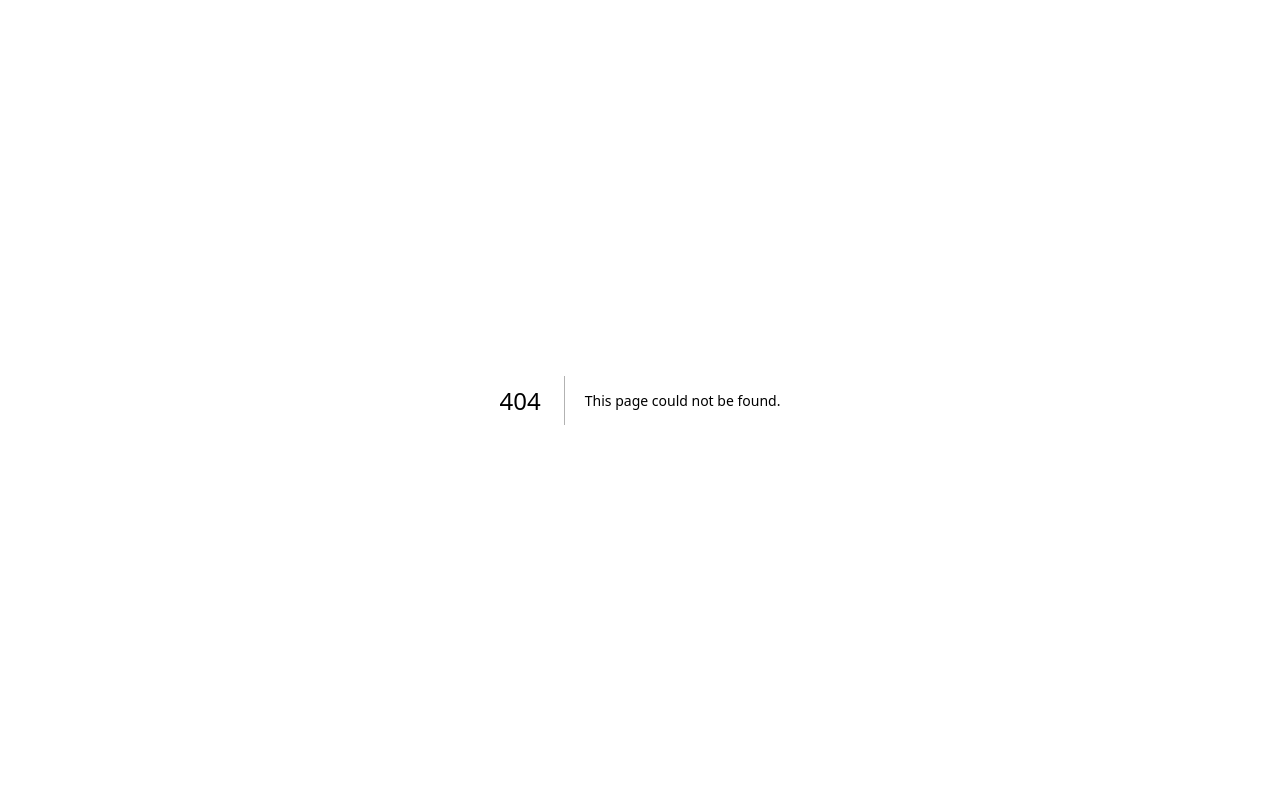
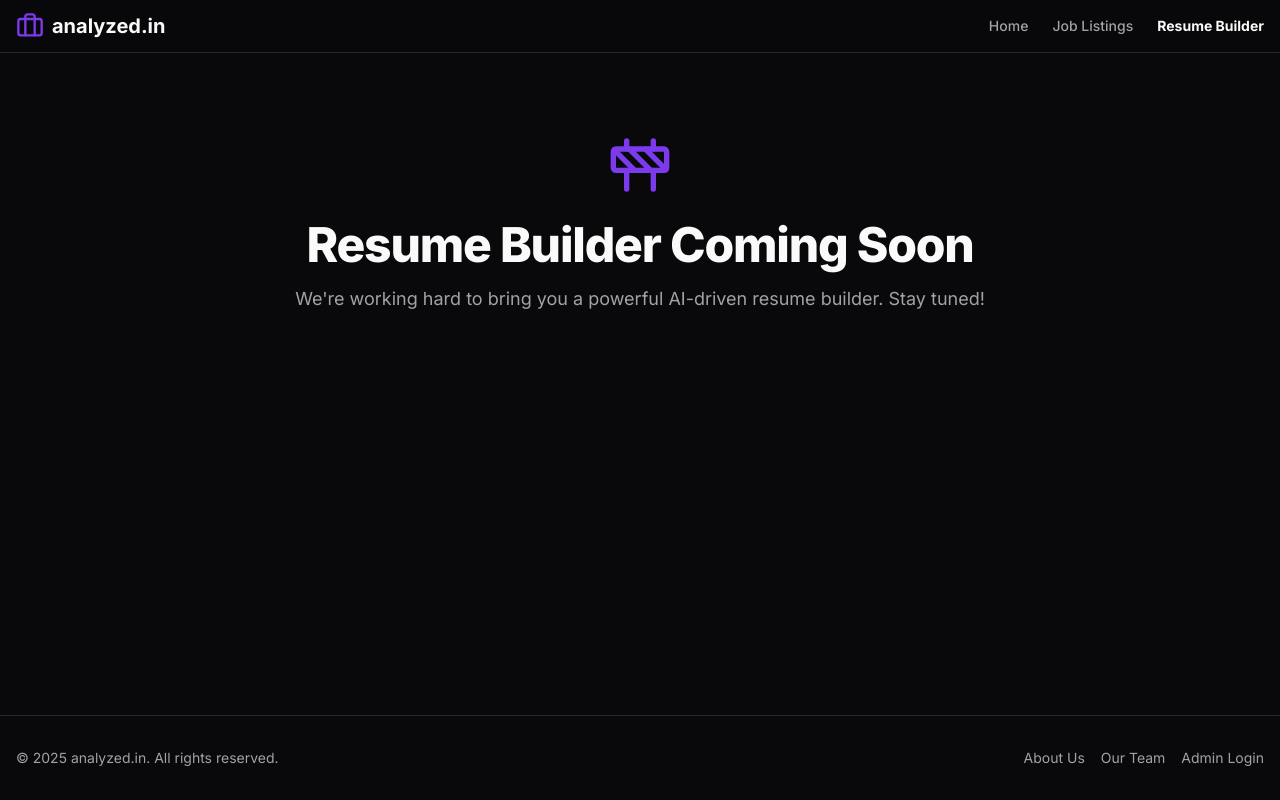
Before and after one commit to isahilmittal/jobs, a Next.js app: page /resume-builder in a window 1280 px wide. Before the commit this address had no page. Built offline with nearby package versions, Linux system fonts and the light colour scheme.

Commit message:
in header add links like home, resume builder and maybe some other ption

```diff
--- a/src/app/about/page.tsx
+++ b/src/app/about/page.tsx
@@ -15,8 +15,8 @@ export default function AboutPage() {
           </Link>
           <nav className="hidden md:flex items-center gap-6 text-sm font-medium">
             <Link href="/" className="text-muted-foreground transition-colors hover:text-foreground">Home</Link>
-            <Link href="/about" className="font-bold text-foreground">About Us</Link>
-            <Link href="/team" className="text-muted-foreground transition-colors hover:text-foreground">Our Team</Link>
+            <Link href="/" className="text-muted-foreground transition-colors hover:text-foreground">Job Listings</Link>
+            <Link href="/resume-builder" className="text-muted-foreground transition-colors hover:text-foreground">Resume Builder</Link>
           </nav>
         </div>
       </header>
--- a/src/app/page.tsx
+++ b/src/app/page.tsx
@@ -91,6 +91,11 @@ export default function Home() {
               <Briefcase className="h-7 w-7 text-primary" />
               <h1 className="text-xl font-bold text-foreground">analyzed.in</h1>
             </Link>
+            <nav className="hidden md:flex items-center gap-6 text-sm font-medium">
+                <Link href="/" className="font-bold text-foreground">Home</Link>
+                <Link href="/" className="text-muted-foreground transition-colors hover:text-foreground">Job Listings</Link>
+                <Link href="/resume-builder" className="text-muted-foreground transition-colors hover:text-foreground">Resume Builder</Link>
+            </nav>
             {isLoggedIn && (
                 <Button asChild variant="default" size="sm">
                     <Link href="/admin">Admin Dashboard</Link>
--- /dev/null
+++ b/src/app/resume-builder/page.tsx
@@ -0,0 +1,44 @@
+
+import Link from 'next/link';
+import { Briefcase, Construction } from 'lucide-react';
+
+export default function ResumeBuilderPage() {
+  return (
+    <div className="flex flex-col min-h-screen bg-background text-foreground">
+      <header className="bg-card/80 border-b sticky top-0 z-20 backdrop-blur-sm">
+        <div className="container mx-auto px-4 py-3 flex justify-between items-center">
+          <Link href="/" className="flex items-center gap-2">
+            <Briefcase className="h-7 w-7 text-primary" />
+            <h1 className="text-xl font-bold text-foreground">analyzed.in</h1>
+          </Link>
+          <nav className="hidden md:flex items-center gap-6 text-sm font-medium">
+            <Link href="/" className="text-muted-foreground transition-colors hover:text-foreground">Home</Link>
+            <Link href="/" className="text-muted-foreground transition-colors hover:text-foreground">Job Listings</Link>
+            <Link href="/resume-builder" className="font-bold text-foreground">Resume Builder</Link>
+          </nav>
+        </div>
+      </header>
+
+      <main className="flex-grow container mx-auto px-4 py-12 md:py-20">
+        <div className="text-center">
+          <Construction className="mx-auto h-16 w-16 text-primary" />
+          <h2 className="mt-6 text-4xl md:text-5xl font-extrabold text-foreground tracking-tight">Resume Builder Coming Soon</h2>
+          <p className="text-lg text-muted-foreground mt-4 max-w-3xl mx-auto">We're working hard to bring you a powerful AI-driven resume builder. Stay tuned!</p>
+        </div>
+      </main>
+
+      <footer className="bg-card border-t">
+          <div className="container mx-auto px-4 py-8">
+            <div className="flex flex-col sm:flex-row justify-between items-center text-sm text-muted-foreground">
+                <p>&copy; {new Date().getFullYear()} analyzed.in. All rights reserved.</p>
+                <div className="flex items-center gap-4 mt-4 sm:mt-0">
+                    <Link href="/about" className="transition-colors hover:text-foreground">About Us</Link>
+                    <Link href="/team" className="transition-colors hover:text-foreground">Our Team</Link>
+                    <Link href="/login" className="transition-colors hover:text-foreground">Admin Login</Link>
+                </div>
+            </div>
+          </div>
+      </footer>
+    </div>
+  );
+}
--- a/src/app/team/page.tsx
+++ b/src/app/team/page.tsx
@@ -27,8 +27,8 @@ export default function TeamPage() {
           </Link>
           <nav className="hidden md:flex items-center gap-6 text-sm font-medium">
             <Link href="/" className="text-muted-foreground transition-colors hover:text-foreground">Home</Link>
-            <Link href="/about" className="text-muted-foreground transition-colors hover:text-foreground">About Us</Link>
-            <Link href="/team" className="font-bold text-foreground">Our Team</Link>
+            <Link href="/" className="text-muted-foreground transition-colors hover:text-foreground">Job Listings</Link>
+            <Link href="/resume-builder" className="text-muted-foreground transition-colors hover:text-foreground">Resume Builder</Link>
           </nav>
         </div>
       </header>
```
